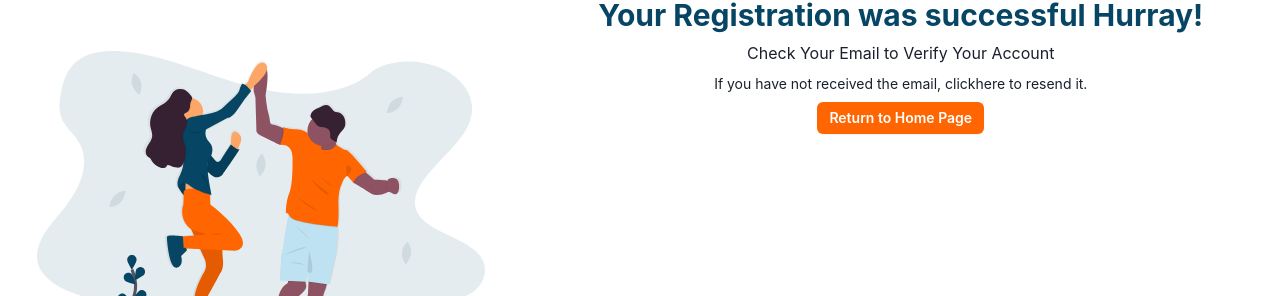
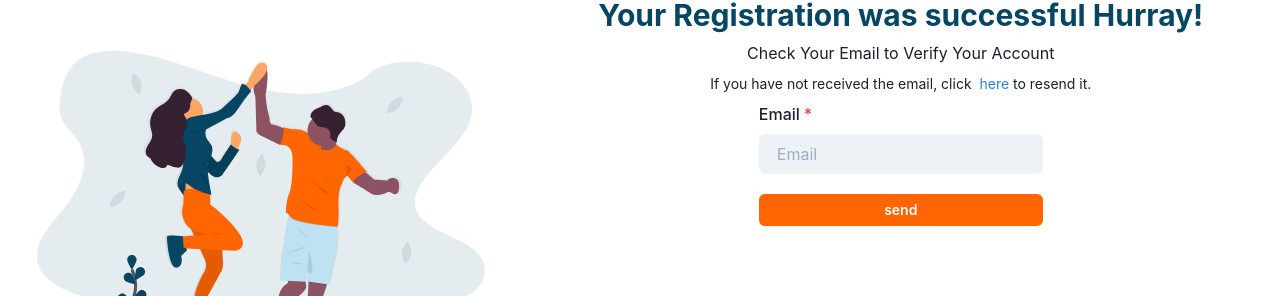
Before and after one commit to GraceFrank/ui-abudanza, a React (Create React App) app: page /register-success in a window 1280 px wide. Both pictures are taken after a click on the link "here". Shown: the part 137-433 px from the top of the page. Built offline with nearby package versions, Linux system fonts and the light colour scheme; no server answers.

Commit message:
added resendemail api call to registration successful page

```diff
--- a/src/components/RegisterForm.jsx
+++ b/src/components/RegisterForm.jsx
@@ -9,10 +9,13 @@ import React, { useState } from 'react';
 import 'react-phone-number-input/style.css';
 import PhoneInput, { isValidPhoneNumber } from 'react-phone-number-input';
 import HighlightButton from './common/HighlightButton';
-import { Redirect } from 'react-router-dom';
+import { useHistory } from 'react-router-dom';
 import { register } from '../services/api/api';
+import { useToast } from '@chakra-ui/toast';
 
 const AuthForm = () => {
+  const history = useHistory();
+  const toast = useToast();
   const [errors, setErrors] = useState({});
   const [phone, setPhone] = useState();
   const [userDetails, setUserDetails] = useState({
@@ -38,7 +41,27 @@ const AuthForm = () => {
       setErrors({});
     }
 
-    register(details).then(() => <Redirect to="/login" />);
+    register(details)
+      .then(data => {
+        toast({
+          title: 'Registration Successful 🎊',
+          status: 'success',
+          duration: 1500,
+          isClosable: true,
+          position: 'top-right',
+        });
+        history.push('/register-success');
+      })
+      .catch(err => {
+        toast({
+          title: 'User with Phone Number or Email Already exiists',
+          description: 'Invalid email or password 😔',
+          status: 'error',
+          duration: 3000,
+          isClosable: true,
+          position: 'top-right',
+        });
+      });
   };
 
   return (
--- a/src/pages/Email_Verification.jsx
+++ b/src/pages/Email_Verification.jsx
@@ -12,7 +12,6 @@ import {
   Text,
   Link,
   Center,
-  HStack,
   VStack,
 } from '@chakra-ui/layout';
 import { useEffect, useState } from 'react';
--- a/src/pages/RegistrationSuccessfulPage.jsx
+++ b/src/pages/RegistrationSuccessfulPage.jsx
@@ -1,4 +1,6 @@
+import { FormControl, FormLabel } from '@chakra-ui/form-control';
 import { Image } from '@chakra-ui/image';
+import { Input } from '@chakra-ui/input';
 import {
   Flex,
   Heading,
@@ -9,17 +11,58 @@ import {
   HStack,
   VStack,
 } from '@chakra-ui/layout';
-import { useEffect, useState } from 'react';
+import { useToast } from '@chakra-ui/toast';
+import { useState } from 'react';
+import { useHistory } from 'react-router';
 import { Footer } from '../components/common/Footer';
 import HighlightButton from '../components/common/HighlightButton';
 import Nav from '../components/common/Nav';
 import HiFiveSvg from '../images/High_five.svg';
+import { resendConfrimationEmail } from '../services/api/api';
 
 const RegistrationSuccessfulPage = () => {
-  const [email, setEmail] = useState();
+  const toast = useToast();
+  const history = useHistory();
+  const [email, setEmail] = useState(sessionStorage.getItem('signUpEmail'));
+  const [sending, setSending] = useState(false);
+  const [openForm, setOpenForm] = useState(false);
 
-  const resendEmail = () => {};
-  const redirectToHome = () => {};
+  const resendEmail = () => {
+    setSending(true);
+    console.log('email', email);
+    resendConfrimationEmail(email)
+      .then(() => {
+        setSending(false);
+        setOpenForm(false);
+        toast({
+          title: `Confirmation Email Sent to ${email}`,
+          status: 'success',
+          duration: 2000,
+          isClosable: true,
+          position: 'top-right',
+        });
+      })
+      .catch(err => {
+        setSending(false);
+        console.log('ERRor', err);
+        const message =
+          err.response && err.response.status === 400
+            ? 'Email Already Confirmed'
+            : 'Error Sending email contact admin';
+        toast({
+          title: message,
+          status: 'error',
+          duration: 2500,
+          isClosable: true,
+          position: 'top-right',
+        });
+      });
+  };
+
+  const redirectToHome = () => {
+    sessionStorage.removeItem('signUpEmail');
+    history.push('/');
+  };
 
   return (
     <>
@@ -36,17 +79,48 @@ const RegistrationSuccessfulPage = () => {
             Your Registration was successful Hurray!
           </Heading>
           <Text textAlign="center">
-            Check Your {email} Email to Verify Your Account
+            Check Your Email to Verify Your Account
           </Text>
           <Text textAlign="center" fontSize="sm">
-            If you have not received the email, click
-            <Link onClick={resendEmail}>here</Link> to resend it.
+            If you have not received the email, click &nbsp;
+            <Link color="blue.500" onClick={() => setOpenForm(true)}>
+              here
+            </Link>
+            &nbsp;to resend it.
           </Text>
 
           <Center>
-            <HighlightButton onClick={redirectToHome}>
-              Return to Home Page
-            </HighlightButton>
+            {!openForm && (
+              <HighlightButton onClick={redirectToHome}>
+                Return to Home Page
+              </HighlightButton>
+            )}
+            {openForm && (
+              <form>
+                <FormControl w="100%" id="email" isRequired>
+                  <FormLabel>Email</FormLabel>
+                  <Input
+                    variant="filled"
+                    placeholder="Email"
+                    id="email"
+                    type="email"
+                    value={email}
+                    onChange={e => setEmail(e.target.value)}
+                  />
+                </FormControl>
+
+                <HighlightButton
+                  onClick={resendEmail}
+                  my="5"
+                  width="100%"
+                  type="submit"
+                  isLoading={sending}
+                  loadingText="Sending"
+                >
+                  send
+                </HighlightButton>
+              </form>
+            )}
           </Center>
         </VStack>
       </Flex>
--- a/src/services/api/api.js
+++ b/src/services/api/api.js
@@ -1,24 +1,10 @@
 import axios from 'axios';
 const API_URL = process.env.REACT_APP_API_URL;
-
-axios.interceptors.response.use(
-  function (response) {
-    return response;
-  },
-  function (error) {
-    if (error.response.status === 401) {
-      logout();
-      window.location.reload(false);
-    }
-    return Promise.reject(error.response.data);
-  }
-);
 
 export const register = data => {
   return axios
     .post(`${API_URL}/auth/register`, data)
-    .then(data => console.log(data))
-    .catch(error => console.log(error));
+    .then(data => console.log(data));
 };
 
 export const login = data => {
@@ -27,6 +13,10 @@ export const login = data => {
     .then(response => response.data);
 };
 
+export const resendConfrimationEmail = email => {
+  return axios.post(`${API_URL}/auth/send-verification`, { email });
+};
+
 function logout() {
   // remove user from local storage to log user out
   localStorage.removeItem('user');
```
